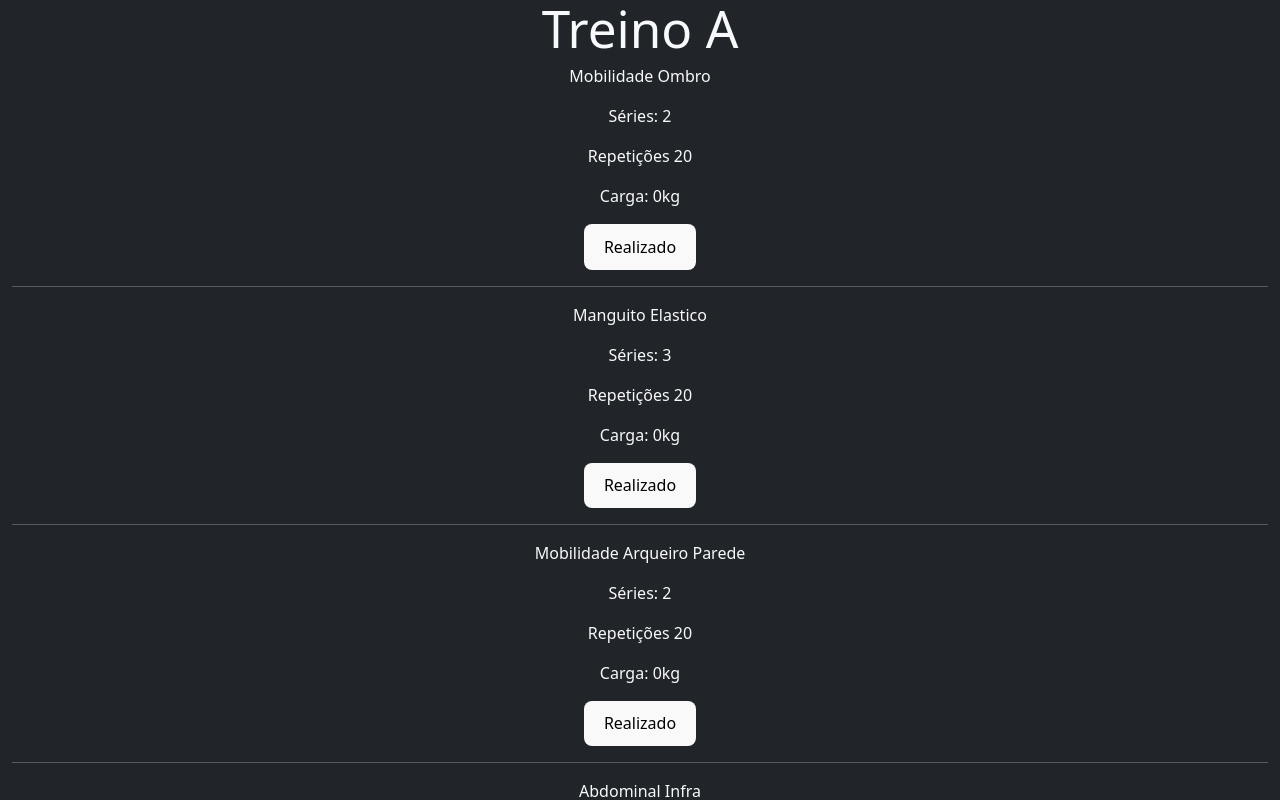
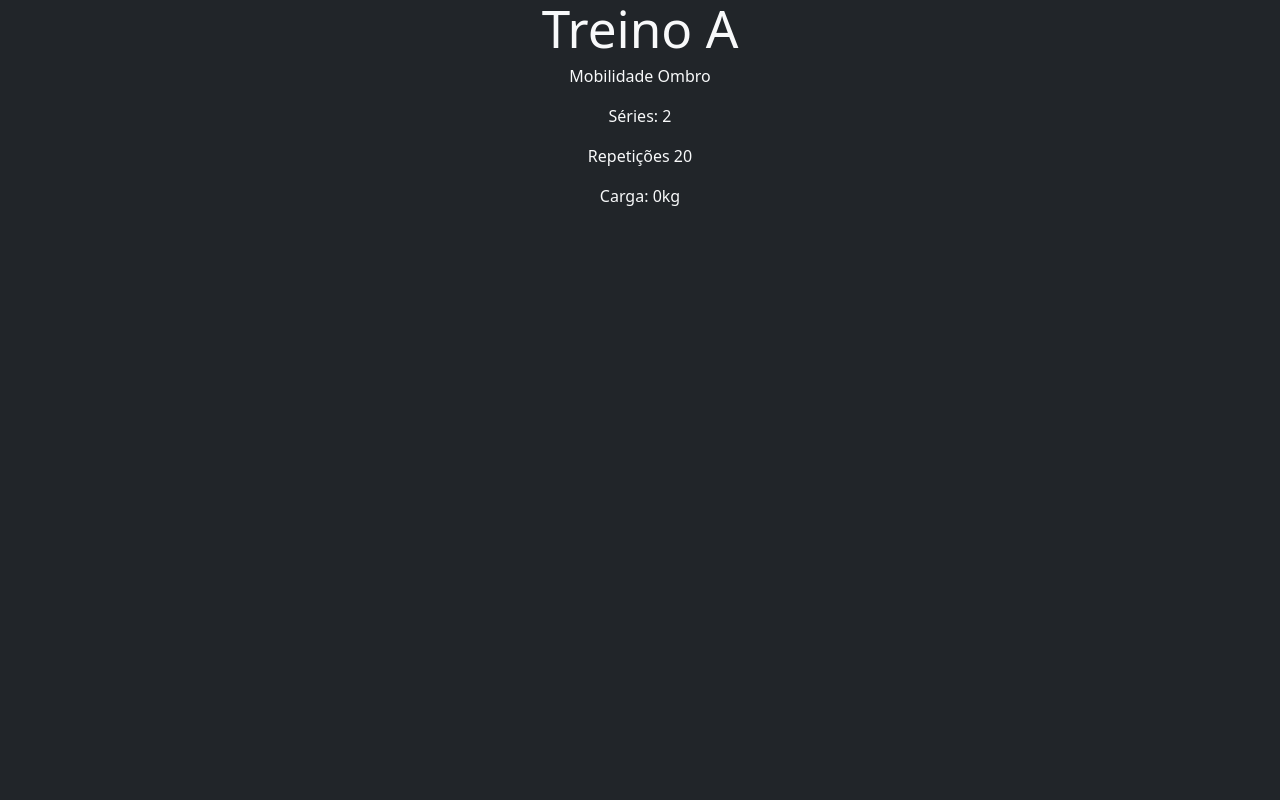
Before and after one commit to GabrielRodriguesMachado/academia, a React (Vite) app: page / in a window 1280 px wide. Both pictures are taken after a click on the button "Treino A". Shown: the top 800 px of the page. Built offline with nearby package versions, Linux system fonts and the light colour scheme.

Commit message:
carousel criado

```diff
--- a/src/components/Workout.jsx
+++ b/src/components/Workout.jsx
@@ -1,12 +1,23 @@
 /* eslint-disable react/prop-types */
-import React from 'react';
+import React, { useState } from 'react';
+import { Carousel } from 'react-bootstrap';
 
-function Workout({ treino, treinoEscolhido, handleRealizado }) {
+function Workout({ treino, treinoEscolhido }) {
+  const [index, setIndex] = useState(0);
+  const handleSelect = (selectedIndex) => setIndex(selectedIndex);
   return (
     <div className="text-center">
       <h1>{treino}</h1>
+      <Carousel
+        activeIndex={index}
+        onSelect={handleSelect}
+        interval={null}
+        indicators={false}
+        controls={false}
+      >
         {treinoEscolhido.map((exercicio) => (
-        <div key={exercicio.id}>
+          <Carousel.Item key={exercicio.id}>
+            <div>
               <p>{exercicio.nome}</p>
               <p>
                 Séries:
@@ -24,17 +35,10 @@ function Workout({ treino, treinoEscolhido, handleRealizado }) {
                 {exercicio.carga}
                 kg
               </p>
-          {/* <p className="text-gray-200 text-base">Realizado?</p>
-            <input type="checkbox" name="" id="" className="text-gray-700 text-base" /> */}
-          <button
-            onClick={() => handleRealizado(exercicio.id)}
-            type="button"
-          >
-            Realizado
-          </button>
-          <hr />
             </div>
+          </Carousel.Item>
         ))}
+      </Carousel>
     </div>
   );
 }
```
Lines whose indentation alone changed are shown as unchanged.
